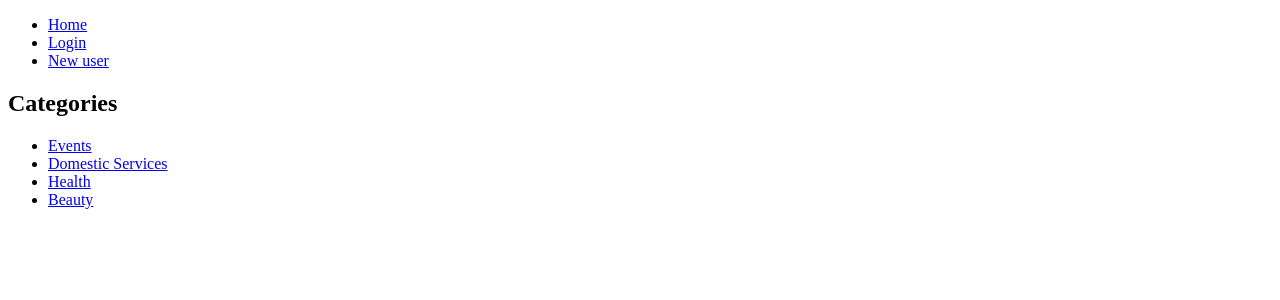
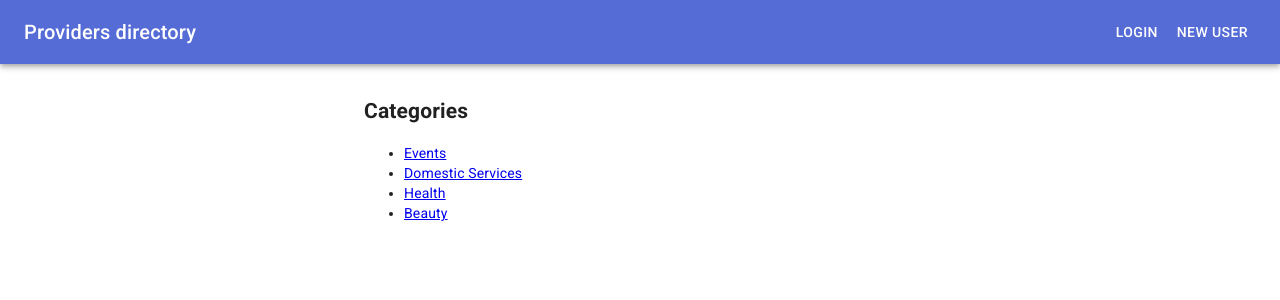
Before and after one commit to tiagoit/mv-final-capstone-project-react, a React (Create React App) app: page / in a window 1280 px wide. Shown: the top 300 px of the page. Built offline with nearby package versions, Linux system fonts and the light colour scheme.

Commit message:
feat: install material-ui

```diff
--- a/package.json
+++ b/package.json
@@ -10,6 +10,8 @@
     "@fortawesome/fontawesome-svg-core": "^1.2.26",
     "@fortawesome/free-solid-svg-icons": "^5.12.0",
     "@fortawesome/react-fontawesome": "^0.1.8",
+    "@material-ui/core": "^4.8.3",
+    "@material-ui/icons": "^4.5.1",
     "@testing-library/jest-dom": "^4.2.4",
     "@testing-library/react": "^9.4.0",
     "@testing-library/user-event": "^7.2.1",
--- a/public/index.html
+++ b/public/index.html
@@ -3,13 +3,15 @@
   <head>
     <meta charset="utf-8" />
     <link rel="icon" href="%PUBLIC_URL%/favicon.ico" />
+    <link rel="stylesheet" href="https://fonts.googleapis.com/css?family=Roboto:300,400,500,700&display=swap" />
+    <link rel="stylesheet" href="https://fonts.googleapis.com/icon?family=Material+Icons" />
     <meta name="viewport" content="width=device-width, initial-scale=1" />
     <meta name="theme-color" content="#000000" />
     <meta
       name="description"
       content="Real estate listing website"
     />
-    <title>Real Estate</title>
+    <title>Providers directory</title>
   </head>
   <body>
     <noscript>You need to enable JavaScript to run this app.</noscript>
--- a/src/components/App.js
+++ b/src/components/App.js
@@ -1,7 +1,9 @@
 import React from 'react';
-import { BrowserRouter as Router, Switch, Route, Link } from 'react-router-dom';
+import { BrowserRouter as Router, Switch, Route, Link as RouterLink } from 'react-router-dom';
 import { connect } from 'react-redux';
 import PropTypes from 'prop-types';
+import { AppBar, Container, Box, Button, Toolbar, Typography, IconButton, Link, Menu, MenuItem } from '@material-ui/core';
+import { AccountCircle } from '@material-ui/icons';
 
 import './App.scss';
 import Home from './Home';
@@ -11,6 +13,9 @@ import Favourites from './Favourites';
 import { logoutAction, loginAction } from '../redux/actions';
 
 const App = ({ isLoggedIn, user, rxLogin, rxLogout }) => {
+  const [anchorEl, setAnchorEl] = React.useState(null);
+  const isMenuOpen = Boolean(anchorEl);
+
   if (!isLoggedIn && localStorage.getItem('token')) {
     rxLogin({
       name: localStorage.getItem('name'),
@@ -19,36 +24,73 @@ const App = ({ isLoggedIn, user, rxLogin, rxLogout }) => {
     });
   }
 
+  const handleMenuOpen = event => {
+    setAnchorEl(event.currentTarget);
+  };
+
+  const handleMenuClose = () => {
+    setAnchorEl(null);
+  };
+
   const handleLogout = () => {
+    handleMenuClose();
     localStorage.removeItem('token');
     localStorage.removeItem('name');
     localStorage.removeItem('email');
     rxLogout();
   };
 
+  const renderMenu = (
+    <Menu
+      anchorEl={anchorEl}
+      anchorOrigin={{ vertical: 'top', horizontal: 'right' }}
+      id="user-menu"
+      keepMounted
+      transformOrigin={{ vertical: 'top', horizontal: 'right' }}
+      open={isMenuOpen}
+      onClose={handleMenuClose}
+    >
+      <MenuItem onClick={handleMenuClose}>{isLoggedIn && user.name}</MenuItem>
+      <MenuItem onClick={handleLogout}>Logout</MenuItem>
+    </Menu>
+  );
+
   return (
     <Router>
-      <div>
-        <nav>
-          <ul>
-            <li><Link to="/">Home</Link></li>
+      <AppBar position="static">
+        <Toolbar>
+          <Typography variant="h6" className="title">
+            <Link component={RouterLink} to="/" color="inherit">Providers directory</Link>
+          </Typography>
+          {!isLoggedIn && <Button color="inherit" component={RouterLink} to="/login">Login</Button>}
+          {!isLoggedIn && <Button color="inherit" component={RouterLink} to="/register">New user</Button>}
 
-            {!isLoggedIn && <li><Link to="/login">Login</Link></li>}
-            {!isLoggedIn && <li><Link to="/register">New user</Link></li>}
+          {isLoggedIn && <Button color="inherit" component={RouterLink} to="/favourites">Favourites</Button>}
+          {isLoggedIn && (
+            <IconButton
+              edge="end"
+              aria-label="account of current user"
+              aria-controls="user-menu"
+              aria-haspopup="true"
+              onClick={handleMenuOpen}
+              color="inherit"
+            ><AccountCircle />
+            </IconButton>
+          )}
+        </Toolbar>
+      </AppBar>
+      {isLoggedIn && renderMenu}
 
-            {isLoggedIn && <li><Link to="/favourites">Favourite providers</Link></li>}
-            {isLoggedIn && <li>{user.name}</li>}
-            {isLoggedIn && <li><button type="button" onClick={handleLogout}>Logout</button></li>}
-          </ul>
-        </nav>
-
+      <Container maxWidth="sm">
+        <Box my={4}>
           <Switch>
             <Route path="/favourites"><Favourites /></Route>
             <Route path="/login"><Login /></Route>
             <Route path="/register"><Register /></Route>
             <Route path="/"><Home /></Route>
           </Switch>
-      </div>
+        </Box>
+      </Container>
     </Router>
   );
 };
--- a/src/components/App.scss
+++ b/src/components/App.scss
@@ -0,0 +1,3 @@
+.title {
+  flex-grow: 1;
+}
--- a/src/index.js
+++ b/src/index.js
@@ -1,14 +1,20 @@
 import React from 'react';
 import ReactDOM from 'react-dom';
 import { Provider } from 'react-redux';
+import { ThemeProvider } from '@material-ui/core/styles';
+import CssBaseline from '@material-ui/core/CssBaseline';
+
 import store from './redux/store';
-
 import './index.scss';
 import App from './components/App';
+import theme from './theme';
 
 ReactDOM.render(
-  <Provider store={store}>
-    <App />
-  </Provider>,
+  <ThemeProvider theme={theme}>
+    <CssBaseline />
+    <Provider store={store}>
+      <App />
+    </Provider>
+  </ThemeProvider>,
   document.getElementById('root'),
 );
--- a/src/index.scss
+++ b/src/index.scss
@@ -0,0 +1 @@
+@import-normalize;
--- /dev/null
+++ b/src/theme.js
@@ -0,0 +1,22 @@
+import { red } from '@material-ui/core/colors';
+import { createMuiTheme } from '@material-ui/core/styles';
+
+// A custom theme for this app
+const theme = createMuiTheme({
+  palette: {
+    primary: {
+      main: '#556cd6',
+    },
+    secondary: {
+      main: '#19857b',
+    },
+    error: {
+      main: red.A400,
+    },
+    background: {
+      default: '#fff',
+    },
+  },
+});
+
+export default theme;
```
Also changed, not shown: 1 other file (tests, documents, lock files or other folders). Lines whose indentation alone changed are shown as unchanged.
